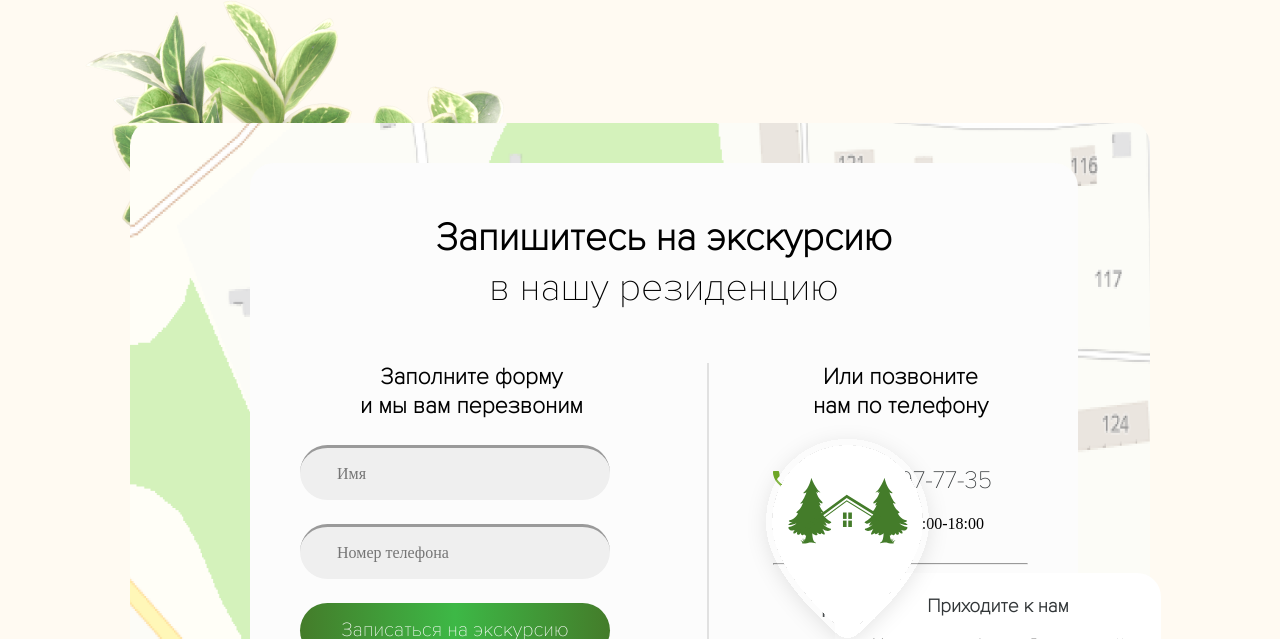
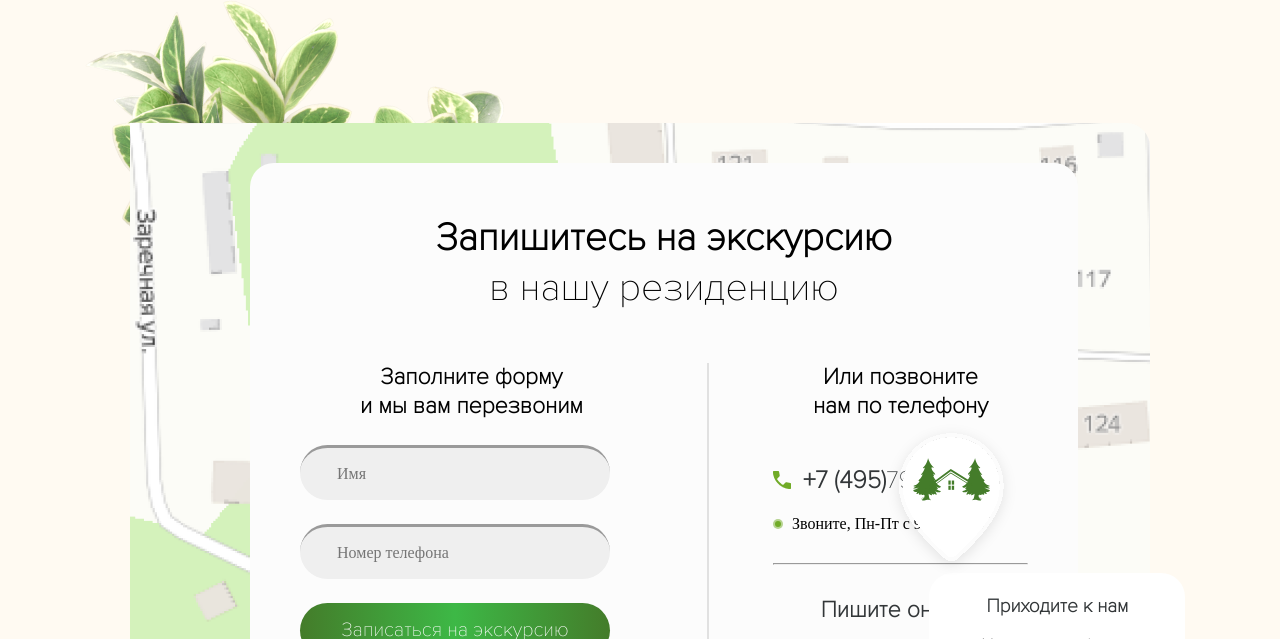
Before and after one commit to EvGenius90/forest-estate, a website: page index.html in a window 1280 px wide. Shown: the part 6510-7149 px from the top of the page. Drawn offline with Linux system fonts and the light colour scheme; files whose address does not match are found by name.

Commit message:
feat: change css style

```diff
--- a/index.html
+++ b/index.html
@@ -532,7 +532,7 @@
                 </div>
                 <div class="block-map__point-map">
 
-                    <svg class="point-map" width="225" height="239" viewBox="0 0 225 239" fill="none" xmlns="http://www.w3.org/2000/svg">
+                    <svg class="point-map"  viewBox="0 0 225 239" fill="none" xmlns="http://www.w3.org/2000/svg">
                         <g filter="url(#filter0_d_1_768)">
                         <path d="M112.503 22C72.8653 22 37.0028 52.6004 37.0028 99.9266C37.0028 130.147 60.1247 165.689 106.274 206.648C109.86 209.784 115.24 209.784 118.826 206.648C164.881 165.689 188.003 130.147 188.003 99.9266C188.003 52.6004 152.14 22 112.503 22Z" fill="white" shape-rendering="crispEdges"/>
                         <path d="M104.283 208.892L104.291 208.899L104.299 208.906C109.016 213.031 116.084 213.031 120.801 208.906L120.81 208.898L120.82 208.89C143.965 188.305 161.468 168.979 173.202 150.893C184.932 132.813 191.003 115.807 191.003 99.9266C191.003 50.8711 153.724 19 112.503 19C71.2819 19 34.0028 50.8711 34.0028 99.9266C34.0028 115.807 40.0743 132.814 51.8165 150.894C63.5626 168.98 81.0898 188.307 104.283 208.892Z" stroke="white" stroke-opacity="0.13" stroke-width="6" shape-rendering="crispEdges"/>
--- a/sass/style.sass
+++ b/sass/style.sass
@@ -857,6 +857,8 @@ body
         &__img
             width: 100%
             height: 683px
+            object-fit: cover
+            object-position: 100%
     &__block-form
         background: #FCFCFC
         width: 828px
@@ -1022,18 +1024,28 @@ body
     &__point-map
         position: absolute
         top: 430px
-        right: 25%
+        right: clamp(15%, 20vw, 25%)
+        // right: 25%
+        // width: clamp(50px 1vw, 225px)
+        // width: 50px
         svg
             position: relative
             z-index: 1
+            // width: clamp(50px 90vw, 225px)
+            height: clamp(150px, 12vw, 239px)
+            // height: 239px
+            // width: 225px
+            // width: 200px
         &__addres
             background: white
-            width: 326px
+            width: clamp(250px, 20vw, 326px)
+            // width: 326px
             height: 126px
             border-radius: 24px
             position: absolute
             top: 150px
-            left: 100px
+            left: clamp(50px, 1vw, 100px)
+            // left: 100px
             text-align: center
             padding: 22px
             &__title
```
Also changed, not shown: css/style.css.
